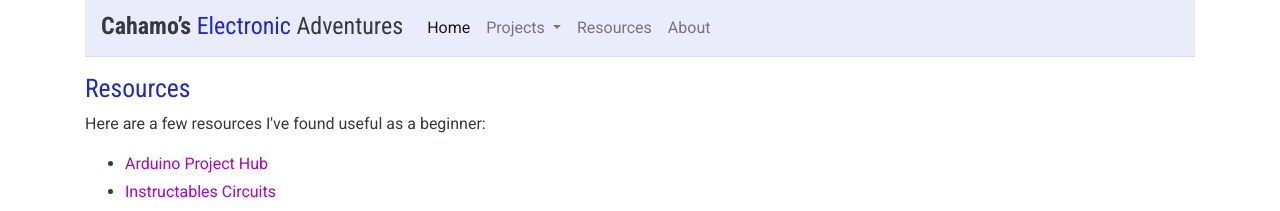
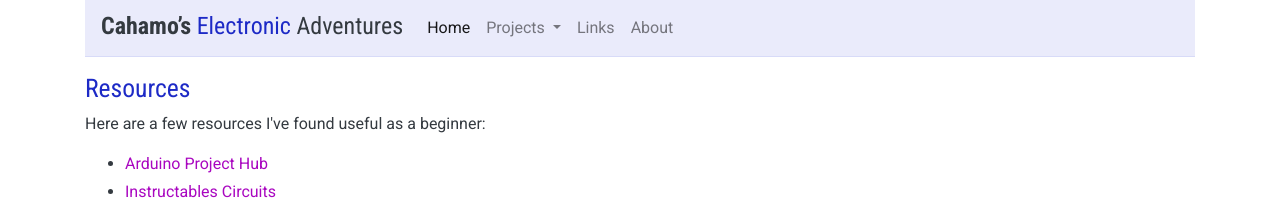
Before and after one commit to cahamo/cahamo.github.io, a Jekyll site: the page built from links.html, in a window 1280 px wide. Shown: the top 211 px of the page. Built offline with Jekyll 4.4.1, drawn with Linux system fonts in a browser that asks for light colours; comment, search, counter and statistics services are not loaded.

Commit message:
Rename Resources page as Links
Rename resources.html as links.html
Update main menu to refer to Links instead of Resources

```diff
--- a/_includes/header.html
+++ b/_includes/header.html
@@ -22,7 +22,7 @@
           </div>
         </li>
         <li class="nav-item">
-          <a class="nav-link" href="/resources">Resources</a>
+          <a class="nav-link" href="/links">Links</a>
         </li>
         <li class="nav-item">
           <a class="nav-link" href="/about">About</a>
```
Also changed, not shown: links.html (renamed from resources.html).
